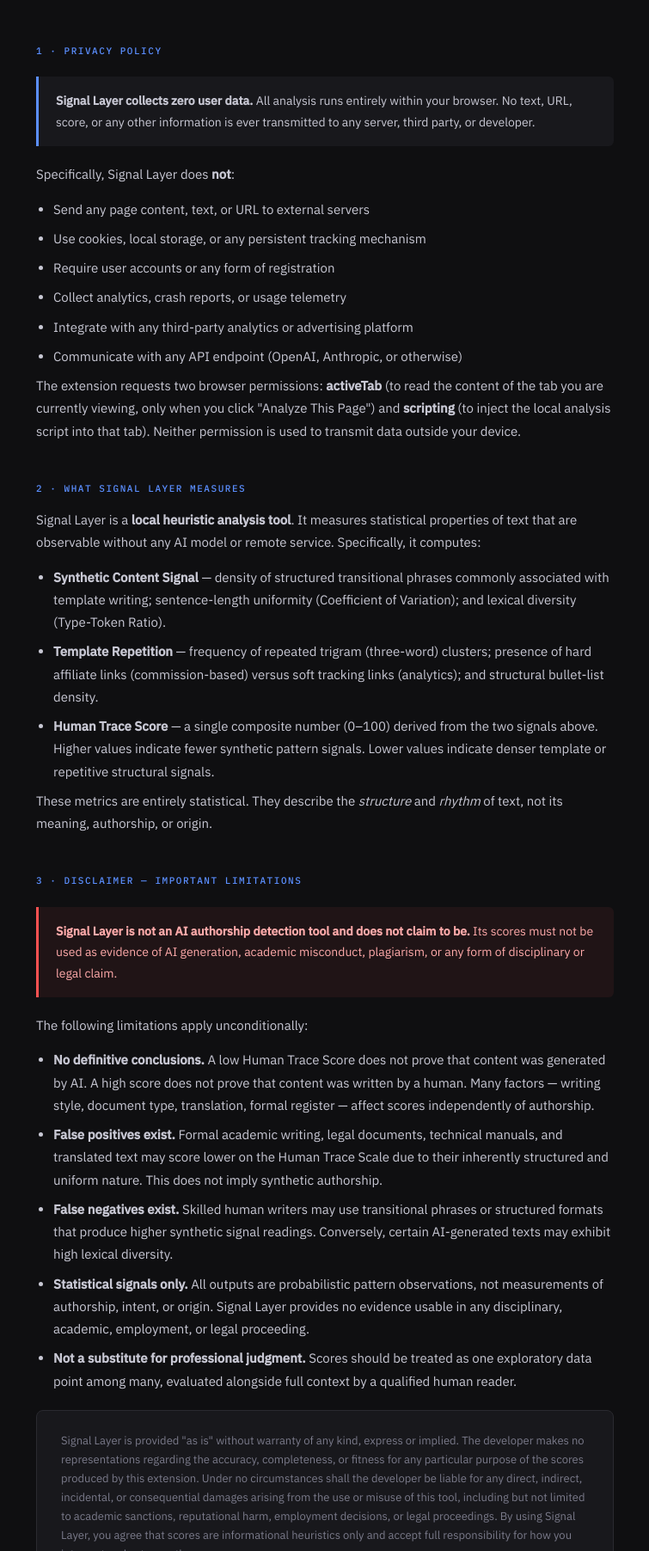
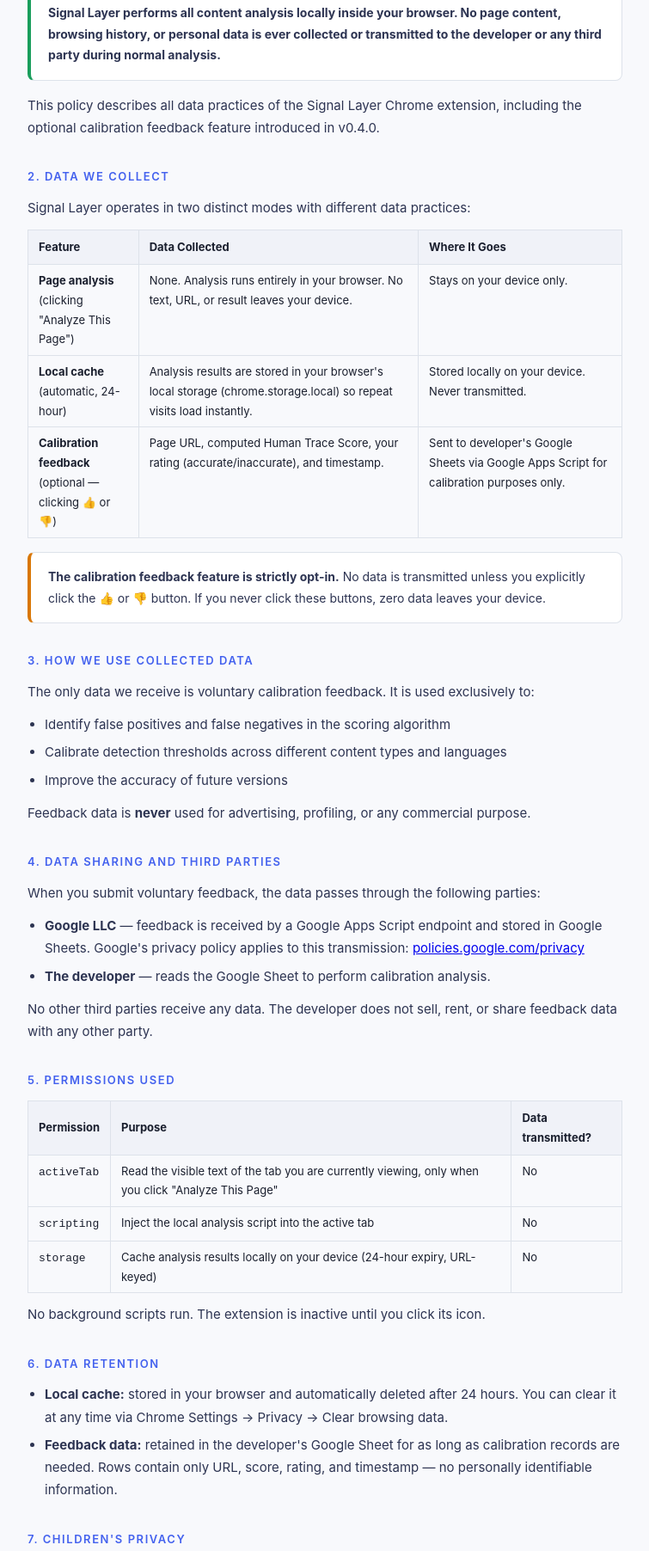
Before and after one commit to layerofsignal/signal-layer, a plain HTML site: page privacy-policy.html in a window 1280 px wide. Shown: the part 235-2039 px from the top of the page at 86% size, without its empty margins (262-1017 px from the left). Drawn offline with Linux system fonts and the light colour scheme.

Commit message:
Update privacy-policy.html

```diff
--- a/privacy-policy.html
+++ b/privacy-policy.html
@@ -3,193 +3,168 @@
 <head>
   <meta charset="UTF-8" />
   <meta name="viewport" content="width=device-width, initial-scale=1.0" />
-  <title>Signal Layer — Privacy Policy & Disclaimer</title>
+  <title>Signal Layer — Privacy Policy</title>
   <style>
-    @import url('https://fonts.googleapis.com/css2?family=IBM+Plex+Mono:wght@400;500&family=IBM+Plex+Sans:wght@300;400;500&display=swap');
-
     *, *::before, *::after { box-sizing: border-box; margin: 0; padding: 0; }
-
-    :root {
-      --bg: #0f0f11; --surface: #18181c; --border: #2a2a30;
-      --text: #e2e2e8; --muted: #7a7a8a; --accent: #5b8fff;
+    body {
+      max-width: 740px; margin: 0 auto; padding: 48px 24px 72px;
+      font-family: -apple-system, BlinkMacSystemFont, 'Segoe UI', sans-serif;
+      font-size: 15px; line-height: 1.75; color: #1a1f2e; background: #f8f9fc;
     }
-
-    body {
-      background: var(--bg); color: var(--text);
-      font-family: 'IBM Plex Sans', sans-serif;
-      font-size: 15px; line-height: 1.75;
-      max-width: 720px; margin: 0 auto; padding: 60px 24px 80px;
+    header { margin-bottom: 40px; border-bottom: 2px solid #4361ee; padding-bottom: 20px; }
+    h1 { font-size: 26px; font-weight: 700; color: #4361ee; margin-bottom: 6px; }
+    .meta { font-size: 12px; color: #6b7694; font-family: monospace; }
+    h2 { font-size: 13px; font-weight: 600; letter-spacing: .12em; text-transform: uppercase;
+         color: #4361ee; margin: 32px 0 12px; }
+    p { color: #2d3452; margin-bottom: 12px; }
+    ul { padding-left: 20px; color: #2d3452; margin-bottom: 12px; }
+    ul li { margin-bottom: 6px; }
+    .box {
+      background: #fff; border: 1px solid #dde2ea; border-radius: 8px;
+      padding: 16px 20px; margin: 16px 0;
     }
-
-    header { margin-bottom: 52px; border-bottom: 1px solid var(--border); padding-bottom: 28px; }
-
-    .logo { font-family: 'IBM Plex Mono', monospace; font-size: 20px; font-weight: 500; color: var(--accent); }
-    .logo-sub { font-size: 12px; color: var(--muted); letter-spacing: .12em; text-transform: uppercase; margin-top: 4px; }
-
-    h1 { font-size: 28px; font-weight: 500; margin-top: 8px; }
-    .effective { font-size: 12px; color: var(--muted); margin-top: 6px; font-family: 'IBM Plex Mono', monospace; }
-
-    section { margin-bottom: 44px; }
-
-    h2 {
-      font-family: 'IBM Plex Mono', monospace;
-      font-size: 11px; font-weight: 500;
-      letter-spacing: .14em; text-transform: uppercase;
-      color: var(--accent); margin-bottom: 14px;
-    }
-
-    p { color: #c8c8d4; margin-bottom: 14px; }
-
-    .highlight {
-      background: var(--surface); border-left: 3px solid var(--accent);
-      padding: 16px 20px; border-radius: 0 6px 6px 0;
-      margin: 20px 0;
-    }
-    .highlight p { margin: 0; font-size: 14px; }
-
-    .warning {
-      background: rgba(255,82,82,.07); border-left: 3px solid #ff5252;
-      padding: 16px 20px; border-radius: 0 6px 6px 0;
-      margin: 20px 0;
-    }
-    .warning p { margin: 0; font-size: 14px; color: #ffaaaa; }
-
-    ul { padding-left: 20px; color: #c8c8d4; }
-    ul li { margin-bottom: 8px; }
-
-    .legal-block {
-      background: var(--surface); border: 1px solid var(--border);
-      border-radius: 8px; padding: 24px 28px; margin-top: 20px;
-      font-size: 13px; line-height: 1.7; color: var(--muted);
-    }
-
-    footer {
-      margin-top: 60px; padding-top: 24px; border-top: 1px solid var(--border);
-      font-size: 11px; color: var(--muted); font-family: 'IBM Plex Mono', monospace;
-    }
+    .box.blue  { border-left: 4px solid #4361ee; }
+    .box.green { border-left: 4px solid #1a9e5c; }
+    .box.orange{ border-left: 4px solid #d97706; }
+    .box p { margin: 0; font-size: 14px; }
+    table { width: 100%; border-collapse: collapse; margin: 12px 0; font-size: 13px; }
+    th { background: #f0f2f8; text-align: left; padding: 8px 12px; border: 1px solid #dde2ea; }
+    td { padding: 7px 12px; border: 1px solid #dde2ea; vertical-align: top; }
+    footer { margin-top: 48px; padding-top: 20px; border-top: 1px solid #dde2ea;
+             font-size: 11px; color: #6b7694; font-family: monospace; }
   </style>
 </head>
 <body>
 
 <header>
-  <div class="logo">◈ Signal Layer</div>
-  <div class="logo-sub">Content Signal Analyzer · Chrome Extension</div>
-  <h1>Privacy Policy &amp; Disclaimer</h1>
-  <div class="effective">Effective date: May 2026 · Version 0.3.0</div>
+  <h1>Signal Layer — Privacy Policy</h1>
+  <div class="meta">Version 2.0 · Effective date: June 2026 · Extension v0.6.1+</div>
 </header>
 
-<!-- ── 1. Privacy ── -->
-<section>
-  <h2>1 · Privacy Policy</h2>
+<!-- 1. Overview -->
+<h2>1. Overview</h2>
+<div class="box green">
+  <p><strong>Signal Layer performs all content analysis locally inside your browser.
+  No page content, browsing history, or personal data is ever collected or transmitted
+  to the developer or any third party during normal analysis.</strong></p>
+</div>
+<p>This policy describes all data practices of the Signal Layer Chrome extension,
+including the optional calibration feedback feature introduced in v0.4.0.</p>
 
-  <div class="highlight">
-    <p><strong>Signal Layer collects zero user data.</strong> All analysis runs
-    entirely within your browser. No text, URL, score, or any other information
-    is ever transmitted to any server, third party, or developer.</p>
-  </div>
+<!-- 2. Data collected -->
+<h2>2. Data We Collect</h2>
+<p>Signal Layer operates in two distinct modes with different data practices:</p>
 
-  <p>Specifically, Signal Layer does <strong>not</strong>:</p>
-  <ul>
-    <li>Send any page content, text, or URL to external servers</li>
-    <li>Use cookies, local storage, or any persistent tracking mechanism</li>
-    <li>Require user accounts or any form of registration</li>
-    <li>Collect analytics, crash reports, or usage telemetry</li>
-    <li>Integrate with any third-party analytics or advertising platform</li>
-    <li>Communicate with any API endpoint (OpenAI, Anthropic, or otherwise)</li>
-  </ul>
+<table>
+  <tr>
+    <th>Feature</th>
+    <th>Data Collected</th>
+    <th>Where It Goes</th>
+  </tr>
+  <tr>
+    <td><strong>Page analysis</strong><br>(clicking "Analyze This Page")</td>
+    <td>None. Analysis runs entirely in your browser. No text, URL, or result leaves your device.</td>
+    <td>Stays on your device only.</td>
+  </tr>
+  <tr>
+    <td><strong>Local cache</strong><br>(automatic, 24-hour)</td>
+    <td>Analysis results are stored in your browser's local storage (chrome.storage.local) so repeat visits load instantly.</td>
+    <td>Stored locally on your device. Never transmitted.</td>
+  </tr>
+  <tr>
+    <td><strong>Calibration feedback</strong><br>(optional — clicking 👍 or 👎)</td>
+    <td>Page URL, computed Human Trace Score, your rating (accurate/inaccurate), and timestamp.</td>
+    <td>Sent to developer's Google Sheets via Google Apps Script for calibration purposes only.</td>
+  </tr>
+</table>
 
-  <p>The extension requests two browser permissions:
-  <strong>activeTab</strong> (to read the content of the tab you are currently
-  viewing, only when you click "Analyze This Page") and
-  <strong>scripting</strong> (to inject the local analysis script into that tab).
-  Neither permission is used to transmit data outside your device.</p>
-</section>
+<div class="box orange">
+  <p><strong>The calibration feedback feature is strictly opt-in.</strong>
+  No data is transmitted unless you explicitly click the 👍 or 👎 button.
+  If you never click these buttons, zero data leaves your device.</p>
+</div>
 
-<!-- ── 2. What the Tool Measures ── -->
-<section>
-  <h2>2 · What Signal Layer Measures</h2>
+<!-- 3. How we use data -->
+<h2>3. How We Use Collected Data</h2>
+<p>The only data we receive is voluntary calibration feedback. It is used exclusively to:</p>
+<ul>
+  <li>Identify false positives and false negatives in the scoring algorithm</li>
+  <li>Calibrate detection thresholds across different content types and languages</li>
+  <li>Improve the accuracy of future versions</li>
+</ul>
+<p>Feedback data is <strong>never</strong> used for advertising, profiling, or any commercial purpose.</p>
 
-  <p>Signal Layer is a <strong>local heuristic analysis tool</strong>. It measures
-  statistical properties of text that are observable without any AI model or
-  remote service. Specifically, it computes:</p>
+<!-- 4. Data sharing -->
+<h2>4. Data Sharing and Third Parties</h2>
+<p>When you submit voluntary feedback, the data passes through the following parties:</p>
+<ul>
+  <li><strong>Google LLC</strong> — feedback is received by a Google Apps Script endpoint
+      and stored in Google Sheets. Google's privacy policy applies to this transmission:
+      <a href="https://policies.google.com/privacy" target="_blank">policies.google.com/privacy</a></li>
+  <li><strong>The developer</strong> — reads the Google Sheet to perform calibration analysis.</li>
+</ul>
+<p>No other third parties receive any data. The developer does not sell, rent, or share
+feedback data with any other party.</p>
 
-  <ul>
-    <li><strong>Synthetic Content Signal</strong> — density of structured transitional
-    phrases commonly associated with template writing; sentence-length uniformity
-    (Coefficient of Variation); and lexical diversity (Type-Token Ratio).</li>
-    <li><strong>Template Repetition</strong> — frequency of repeated trigram
-    (three-word) clusters; presence of hard affiliate links (commission-based)
-    versus soft tracking links (analytics); and structural bullet-list density.</li>
-    <li><strong>Human Trace Score</strong> — a single composite number (0–100)
-    derived from the two signals above. Higher values indicate fewer synthetic
-    pattern signals. Lower values indicate denser template or repetitive
-    structural signals.</li>
-  </ul>
+<!-- 5. Permissions -->
+<h2>5. Permissions Used</h2>
+<table>
+  <tr><th>Permission</th><th>Purpose</th><th>Data transmitted?</th></tr>
+  <tr>
+    <td><code>activeTab</code></td>
+    <td>Read the visible text of the tab you are currently viewing, only when you click "Analyze This Page"</td>
+    <td>No</td>
+  </tr>
+  <tr>
+    <td><code>scripting</code></td>
+    <td>Inject the local analysis script into the active tab</td>
+    <td>No</td>
+  </tr>
+  <tr>
+    <td><code>storage</code></td>
+    <td>Cache analysis results locally on your device (24-hour expiry, URL-keyed)</td>
+    <td>No</td>
+  </tr>
+</table>
+<p>No background scripts run. The extension is inactive until you click its icon.</p>
 
-  <p>These metrics are entirely statistical. They describe the <em>structure</em>
-  and <em>rhythm</em> of text, not its meaning, authorship, or origin.</p>
-</section>
+<!-- 6. Data retention -->
+<h2>6. Data Retention</h2>
+<ul>
+  <li><strong>Local cache:</strong> stored in your browser and automatically deleted after 24 hours.
+      You can clear it at any time via Chrome Settings → Privacy → Clear browsing data.</li>
+  <li><strong>Feedback data:</strong> retained in the developer's Google Sheet for as long as
+      calibration records are needed. Rows contain only URL, score, rating, and timestamp —
+      no personally identifiable information.</li>
+</ul>
 
-<!-- ── 3. Disclaimer ── -->
-<section>
-  <h2>3 · Disclaimer — Important Limitations</h2>
+<!-- 7. Children -->
+<h2>7. Children's Privacy</h2>
+<p>Signal Layer does not knowingly collect any information from children under the age of 13.
+The extension does not target children and contains no features directed at minors.</p>
 
-  <div class="warning">
-    <p><strong>Signal Layer is not an AI authorship detection tool and does not
-    claim to be.</strong> Its scores must not be used as evidence of AI generation,
-    academic misconduct, plagiarism, or any form of disciplinary or legal claim.</p>
-  </div>
+<!-- 8. Disclaimer -->
+<h2>8. Disclaimer on Scores</h2>
+<div class="box blue">
+  <p>Signal Layer is a heuristic statistical tool. The Human Trace Score reflects
+  linguistic and structural text patterns — it is <strong>not</strong> a definitive
+  proof of AI authorship. Scores must not be used as the sole basis for academic,
+  disciplinary, or legal decisions.</p>
+</div>
 
-  <p>The following limitations apply unconditionally:</p>
+<!-- 9. Changes -->
+<h2>9. Changes to This Policy</h2>
+<p>If we make material changes to how data is collected or used, we will update the
+effective date at the top of this page. Continued use of the extension after changes
+constitutes acceptance of the updated policy.</p>
 
-  <ul>
-    <li><strong>No definitive conclusions.</strong> A low Human Trace Score does
-    not prove that content was generated by AI. A high score does not prove that
-    content was written by a human. Many factors — writing style, document type,
-    translation, formal register — affect scores independently of authorship.</li>
-
-    <li><strong>False positives exist.</strong> Formal academic writing, legal
-    documents, technical manuals, and translated text may score lower on the
-    Human Trace Scale due to their inherently structured and uniform nature.
-    This does not imply synthetic authorship.</li>
-
-    <li><strong>False negatives exist.</strong> Skilled human writers may use
-    transitional phrases or structured formats that produce higher synthetic
-    signal readings. Conversely, certain AI-generated texts may exhibit
-    high lexical diversity.</li>
-
-    <li><strong>Statistical signals only.</strong> All outputs are probabilistic
-    pattern observations, not measurements of authorship, intent, or origin.
-    Signal Layer provides no evidence usable in any disciplinary, academic,
-    employment, or legal proceeding.</li>
-
-    <li><strong>Not a substitute for professional judgment.</strong> Scores
-    should be treated as one exploratory data point among many, evaluated
-    alongside full context by a qualified human reader.</li>
-  </ul>
-
-  <div class="legal-block">
-    Signal Layer is provided "as is" without warranty of any kind, express or
-    implied. The developer makes no representations regarding the accuracy,
-    completeness, or fitness for any particular purpose of the scores produced
-    by this extension. Under no circumstances shall the developer be liable for
-    any direct, indirect, incidental, or consequential damages arising from the
-    use or misuse of this tool, including but not limited to academic sanctions,
-    reputational harm, employment decisions, or legal proceedings. By using
-    Signal Layer, you agree that scores are informational heuristics only and
-    accept full responsibility for how you interpret and act upon them.
-  </div>
-</section>
-
-<!-- ── 4. Contact ── -->
-<section>
-  <h2>4 · Contact</h2>
-  <p>For questions regarding this policy, please contact the developer through
-  the Chrome Web Store listing page.</p>
-</section>
+<!-- 10. Contact -->
+<h2>10. Contact</h2>
+<p>For privacy-related questions, please contact the developer through the
+Chrome Web Store listing page for Signal Layer.</p>
 
 <footer>
-  Signal Layer · Chrome Extension · Privacy Policy v1.0 · May 2026
+  Signal Layer · Chrome Extension · Privacy Policy v2.0 · June 2026
 </footer>
 
 </body>
```
